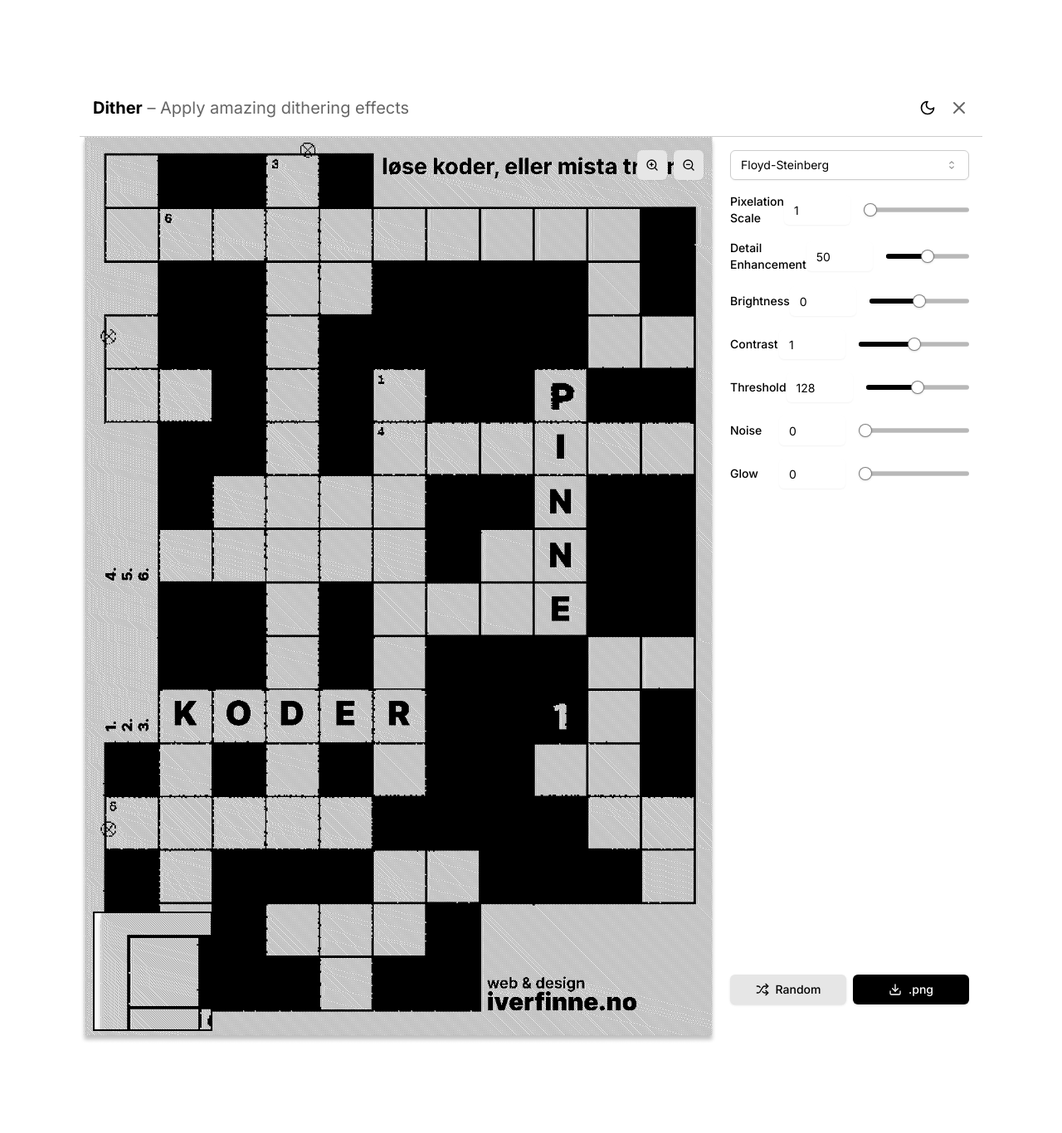
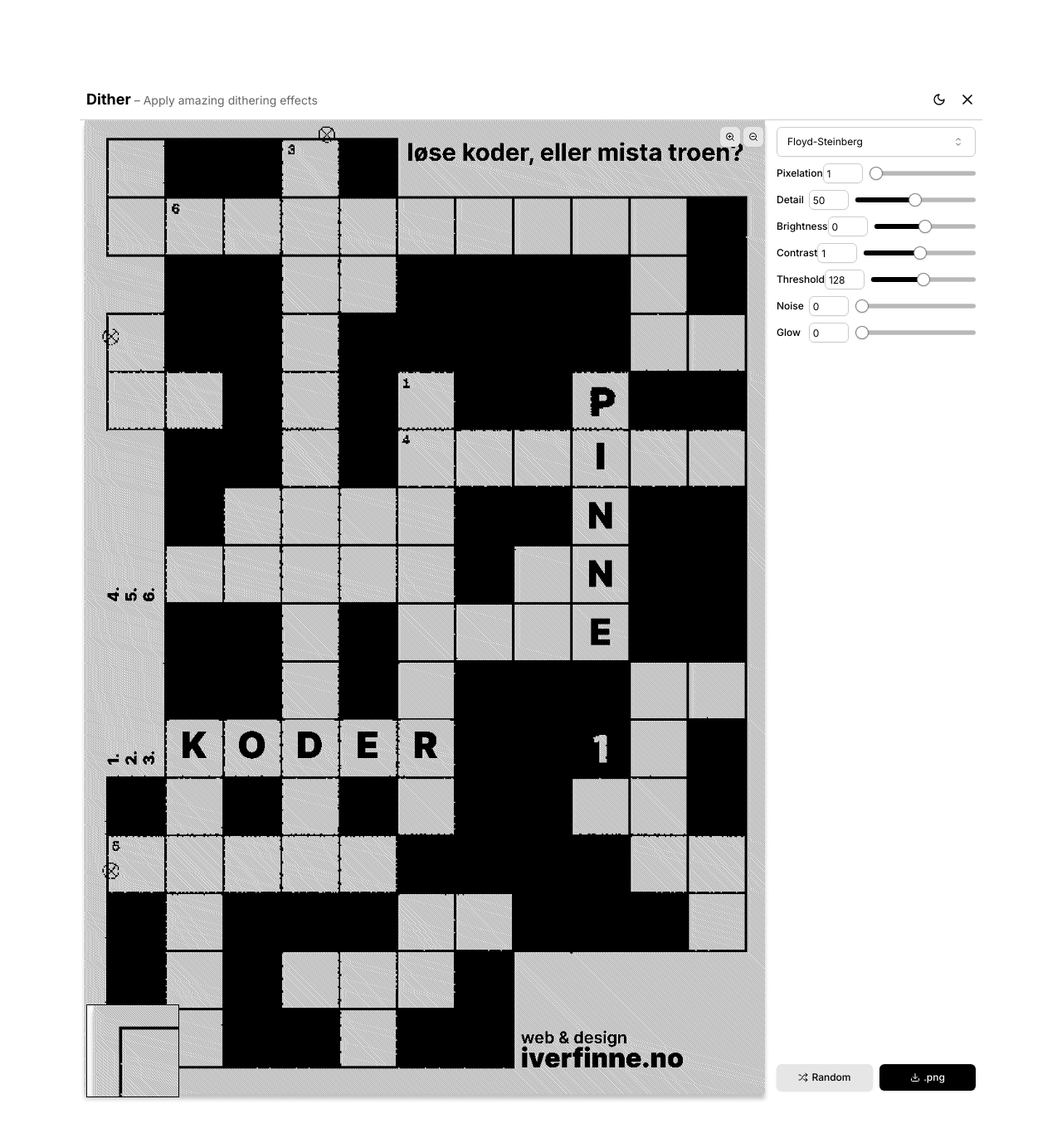
Before and after one commit to lukketsvane/dither, a Next.js app: page / in a window 1280 px wide. Shown: the top 1366 px of the page at 83% size. Built offline with nearby package versions, Linux system fonts and the light colour scheme.

Commit message:
Your commit message here

```diff
--- a/src/components/dither-plugin.tsx
+++ b/src/components/dither-plugin.tsx
@@ -164,7 +164,7 @@ export default function DisplacePlugin() {
       if (zoomCtx) {
         const img = new Image()
         img.onload = () => {
-          const zoomSize = 150  // Reduced from 200 to make the zoom area smaller
+          const zoomSize = 120  // Further reduced from 150 to make the zoom area smaller
           zoomCanvas.width = zoomSize
           zoomCanvas.height = zoomSize
           const sourceX = Math.max(0, Math.min(img.width - zoomSize / zoomLevel, panPosition.x - zoomSize / (2 * zoomLevel)))
@@ -180,17 +180,17 @@ export default function DisplacePlugin() {
 
   return (
     <div className="flex flex-col h-full bg-background text-foreground overflow-hidden">
-      <div className="flex items-center justify-between p-4 border-b border-border">
-        <h1 className="text-xl">
+      <div className="flex items-center justify-between p-2 border-b border-border">
+        <h1 className="text-lg">
           <span className="font-bold">Dither</span>
-          <span className="font-normal text-muted-foreground"> – Apply amazing dithering effects</span>
+          <span className="font-normal text-muted-foreground text-sm"> – Apply amazing dithering effects</span>
         </h1>
         <div className="flex items-center space-x-2">
-          <Button variant="ghost" size="icon" onClick={toggleTheme}>
-            {theme === 'dark' ? <Sun className="h-5 w-5" /> : <Moon className="h-5 w-5" />}
+          <Button variant="ghost" size="icon" onClick={toggleTheme} className="h-8 w-8">
+            {theme === 'dark' ? <Sun className="h-4 w-4" /> : <Moon className="h-4 w-4" />}
           </Button>
-          <button className="text-muted-foreground hover:text-foreground" onClick={removeImage}>
-            <X className="h-6 w-6" />
+          <button className="text-muted-foregroun hover:text-foreground" onClick={removeImage}>
+            <X className="h-5 w-5" />
           </button>
         </div>
       </div>
@@ -203,35 +203,35 @@ export default function DisplacePlugin() {
           )}
           <input type="file" ref={fileInputRef} onChange={handleImageUpload} accept="image/*" className="hidden" aria-label="Upload image" />
           <canvas ref={canvasRef} className="hidden" />
-          <div className="absolute bottom-4 left-4 w-36 h-36 border-2 border-primary bg-card">
+          <div className="absolute bottom-2 left-2 w-28 h-28 border border-primary bg-card">
             <canvas ref={zoomCanvasRef} className="w-full h-full" />
           </div>
-          <div className="absolute top-4 right-4 flex space-x-2">
-            <Button onClick={handleZoomIn} size="icon" variant="secondary">
-              <ZoomIn className="h-4 w-4" />
+          <div className="absolute top-2 right-2 flex space-x-1">
+            <Button onClick={handleZoomIn} size="icon" variant="secondary" className="h-6 w-6">
+              <ZoomIn className="h-3 w-3" />
             </Button>
-            <Button onClick={handleZoomOut} size="icon" variant="secondary">
-              <ZoomOut className="h-4 w-4" />
+            <Button onClick={handleZoomOut} size="icon" variant="secondary" className="h-6 w-6">
+              <ZoomOut className="h-3 w-3" />
             </Button>
           </div>
         </div>
-        <div className="w-80 flex flex-col p-4 overflow-y-auto bg-card">
+        <div className="w-64 flex flex-col p-2 overflow-y-auto bg-card">
           <Select onValueChange={(value) => setSelectedAlgorithm(Number(value))}>
-            <SelectTrigger className="mb-4">
+            <SelectTrigger className="mb-2 text-xs">
               <SelectValue placeholder={ditherAlgorithms[selectedAlgorithm]} />
             </SelectTrigger>
             <SelectContent>
               {ditherAlgorithms.map((algorithm, index) => (
-                <SelectItem key={algorithm} value={index.toString()}>
+                <SelectItem key={algorithm} value={index.toString()} className="text-xs">
                   {algorithm}
                 </SelectItem>
               ))}
             </SelectContent>
           </Select>
-          <div className="space-y-4 mb-4">
+          <div className="space-y-2 mb-2">
             {[
-              { label: "Pixelation Scale", value: pixelationScale, setValue: setPixelationScale, min: 1, max: 10, step: 1 },
-              { label: "Detail Enhancement", value: detailEnhancement, setValue: setDetailEnhancement, min: 0, max: 100, step: 1 },
+              { label: "Pixelation", value: pixelationScale, setValue: setPixelationScale, min: 1, max: 10, step: 1 },
+              { label: "Detail", value: detailEnhancement, setValue: setDetailEnhancement, min: 0, max: 100, step: 1 },
               { label: "Brightness", value: brightness, setValue: setBrightness, min: -100, max: 100, step: 1 },
               { label: "Contrast", value: contrast, setValue: setContrast, min: 0, max: 2, step: 0.1 },
               { label: "Threshold", value: threshold, setValue: setThreshold, min: 0, max: 255, step: 1 },
@@ -239,12 +239,12 @@ export default function DisplacePlugin() {
               { label: "Glow", value: glow, setValue: setGlow, min: 0, max: 100, step: 1 }
             ].map(({ label, value, setValue, min, max, step }) => (
               <div key={label} className="flex items-center">
-                <span className="text-sm font-medium w-32">{label}</span>
+                <span className="text-xs font-medium w-16">{label}</span>
                 <Input
                   type="number"
                   value={value}
                   onChange={(e) => setValue(Number(e.target.value))}
-                  className="w-20 mr-4 text-sm border-0 bg-background"
+                  className="w-12 mr-2 text-xs h-6 px-1"
                   step={step.toString()}
                 />
                 <CustomSlider value={value} onChange={setValue} min={min} max={max} step={step} />
@@ -252,13 +252,13 @@ export default function DisplacePlugin() {
             ))}
           </div>
           <div className="flex-grow" />
-          <div className="flex gap-2 pb-8">
-            <Button className="flex-1 bg-secondary text-secondary-foreground hover:bg-secondary/90" onClick={randomizeParameters}>
-              <Shuffle className="w-4 h-4 mr-2" />
+          <div className="flex gap-2 pb-2">
+            <Button className="flex-1 bg-secondary text-secondary-foreground hover:bg-secondary/90 text-xs h-8" onClick={randomizeParameters}>
+              <Shuffle className="w-3 h-3 mr-1" />
               Random
             </Button>
-            <Button className="flex-1 bg-primary text-primary-foreground hover:bg-primary/90" onClick={handleDownload}>
-              <Download className="w-4 h-4 mr-2" />
+            <Button className="flex-1 bg-primary text-primary-foreground hover:bg-primary/90 text-xs h-8" onClick={handleDownload}>
+              <Download className="w-3 h-3 mr-1" />
               .png
             </Button>
           </div>
```
